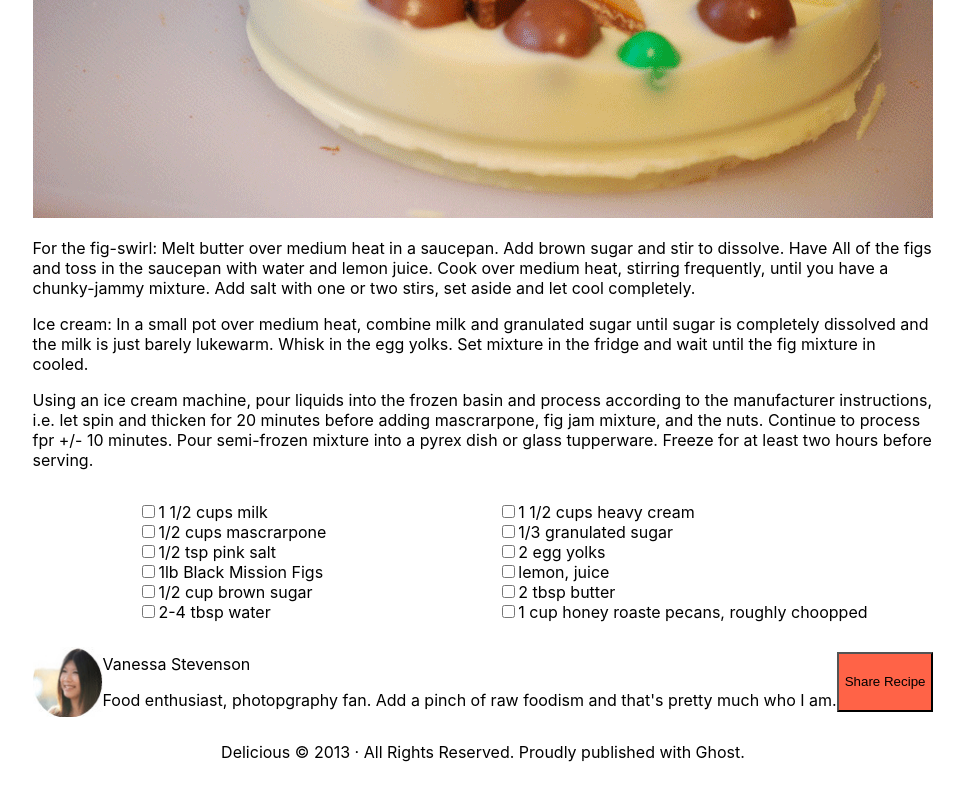
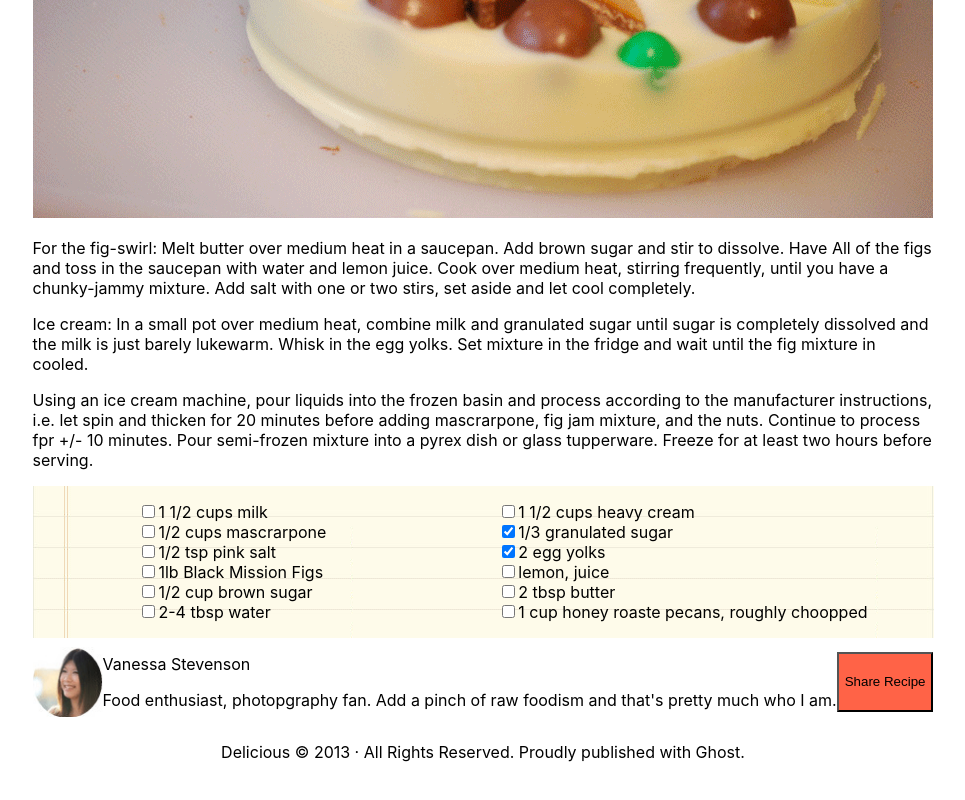
Before and after one commit to sarah-svg/chocolate-pizza-2, a React (Create React App) app: page / in a window 1280 px wide. Shown: the part 600-1400 px from the top of the page, without its empty margins (157-1122 px from the left). Built offline with nearby package versions, Linux system fonts and the light colour scheme.

Commit message:
fix background image on lists

```diff
--- a/src/App.js
+++ b/src/App.js
@@ -1,6 +1,6 @@
 import React from 'react';
 import './App.css';
-import backgroundImage from './list.png';
+import listImage from './list.png';
 
 class MyCoolHeader extends React.Component {
   render() {
@@ -58,8 +58,7 @@ class MyAmazingArticle extends React.Component {
 class RecipeList extends React.Component {
   render() {
     return (
-      <article style={{backgroundImage: 'url(' + {backgroundImage} + ')'}}>
-        <ul>
+      <article style={{backgroundImage: `url(${listImage})`}}>      <ul>
           <li><input type="checkbox" />1 1/2 cups milk</li>
           <li><input type="checkbox" />1/2 cups mascrarpone</li>
           <li><input type="checkbox" />1/2 tsp pink salt</li>
@@ -69,8 +68,8 @@ class RecipeList extends React.Component {
         </ul>
         <ul>
           <li><input type="checkbox" />1 1/2 cups heavy cream</li>
-          <li><input type="checkbox" />1/3 granulated sugar</li>
-          <li><input type="checkbox" />2 egg yolks</li>
+          <li><input type="checkbox" checked />1/3 granulated sugar</li>
+          <li><input type="checkbox" checked />2 egg yolks</li>
           <li><input type="checkbox" />lemon, juice</li>
           <li><input type="checkbox" />2 tbsp butter</li>
           <li><input type="checkbox" />1 cup honey roaste pecans, roughly choopped</li>
```
Also changed, not shown: 1 other file (tests, documents, lock files or other folders).
